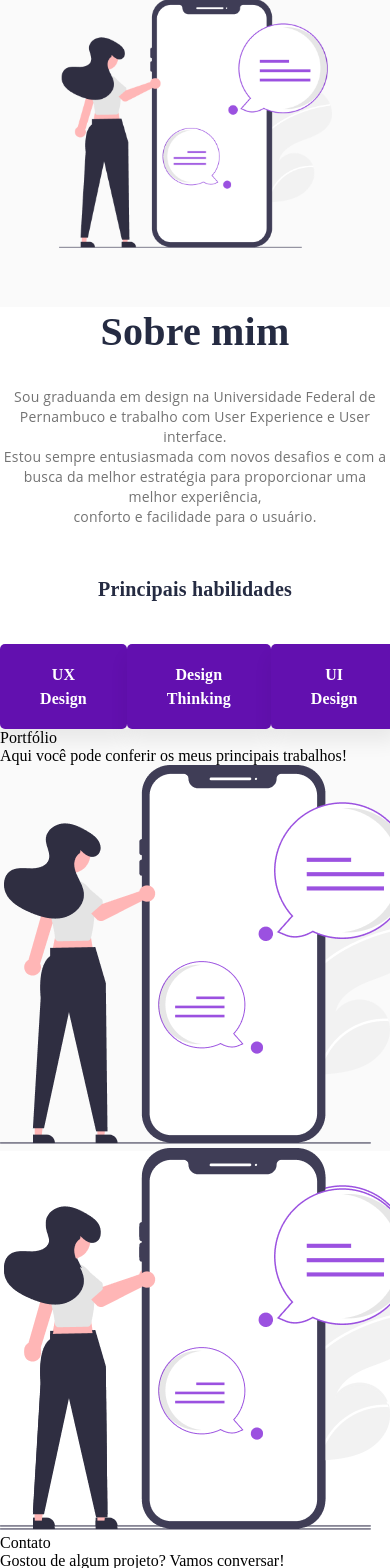
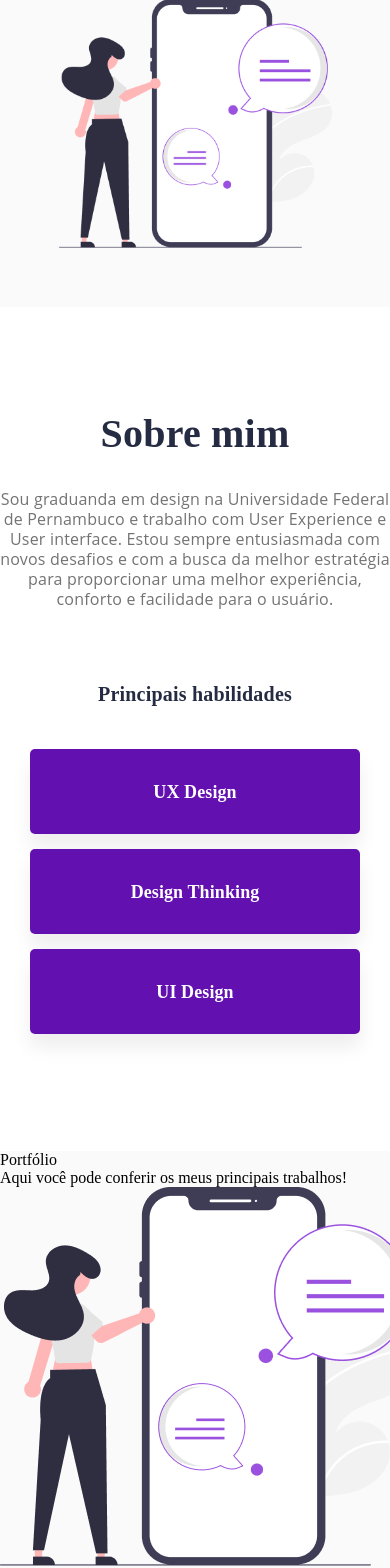
Before and after one commit to TMontenegro/portfolio-debora, a PHP site: page / in a window 390 px wide; the page is wider, and only the part inside the window is pictured. Shown: the part 537-2105 px from the top of that part. Run offline with PHP 8.4, Linux system fonts and the light colour scheme.

Commit message:
finish about me mobile section

```diff
--- a/style.css
+++ b/style.css
@@ -157,7 +157,7 @@ p {
   font-family: Open Sans;
   font-style: normal;
   font-weight: normal;
-  font-size: 14px;
+  font-size: 16px;
   line-height: 20px;
   text-align: center;
   letter-spacing: 0.2px;
@@ -199,7 +199,7 @@ p {
   font-family: Martel;
   font-style: normal;
   font-weight: bold;
-  font-size: 16px;
+  font-size: 18px;
   line-height: 24px;
 
   text-align: center;
@@ -214,6 +214,12 @@ p {
 #portfolio {
   height: 50vh;
   background: var(--primary-gray);
+}
+
+#portfolio .title {
+}
+
+#portfolio .subtitle {
 }
 
 #contact-me {
@@ -315,4 +321,89 @@ p {
   #hero img {
     width: 70%;
   }
+
+  #about-me {
+    height: 100vh;
+    background: var(--white);
+    display: flex;
+    flex-direction: column;
+    align-items: center;
+    justify-content: center;
+  }
+
+  #about-me .title {
+    font-family: Martel;
+    font-style: normal;
+    font-weight: bold;
+    font-size: 40px;
+    line-height: 50px;
+    text-align: center;
+    letter-spacing: 0.2px;
+
+    color: #252b42;
+    margin-bottom: 30px;
+  }
+
+  #about-me .subtitle {
+    font-family: Open Sans;
+    font-style: normal;
+    font-weight: normal;
+    font-size: 16px;
+    line-height: 20px;
+    text-align: center;
+    letter-spacing: 0.2px;
+
+    color: #737373;
+  }
+
+  #about-me .subtitle br {
+    display: none;
+  }
+
+  #about-me .about-me-skills-title {
+    font-family: Martel;
+    font-style: normal;
+    font-weight: bold;
+    font-size: 20px;
+    line-height: 50px;
+    letter-spacing: 0.2px;
+    color: #252b42;
+    margin-bottom: 30px;
+  }
+
+  #about-me .about-me-skills {
+    display: flex;
+    align-items: center;
+    justify-content: space-around;
+    flex-direction: column;
+    width: 100%;
+  }
+
+  #about-me .about-me-skills-item {
+    display: flex;
+    align-items: center;
+    justify-content: center;
+    padding: 30px 40px;
+    width: 250px;
+    height: 25px;
+
+    background: #6210af;
+    box-shadow: 0px 13px 19px rgba(0, 0, 0, 0.07);
+    border-radius: 5px;
+
+    font-family: Martel;
+    font-style: normal;
+    font-weight: bold;
+    font-size: 18px;
+    line-height: 24px;
+
+    text-align: center;
+    letter-spacing: 0.1px;
+    color: #fff;
+    margin-bottom: 15px;
+  }
+
+  #about-me .separator {
+    height: 60px;
+  }
 }
```
